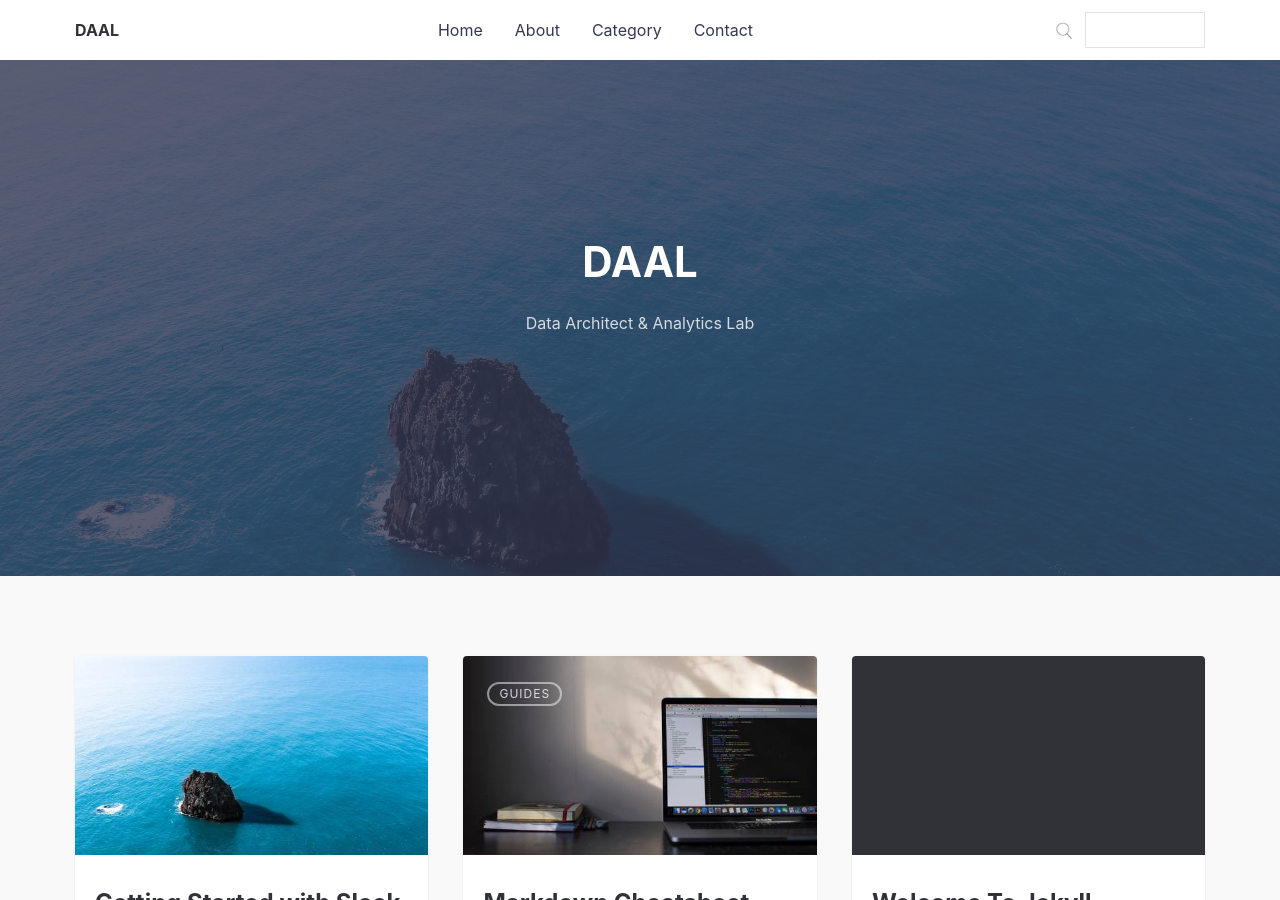
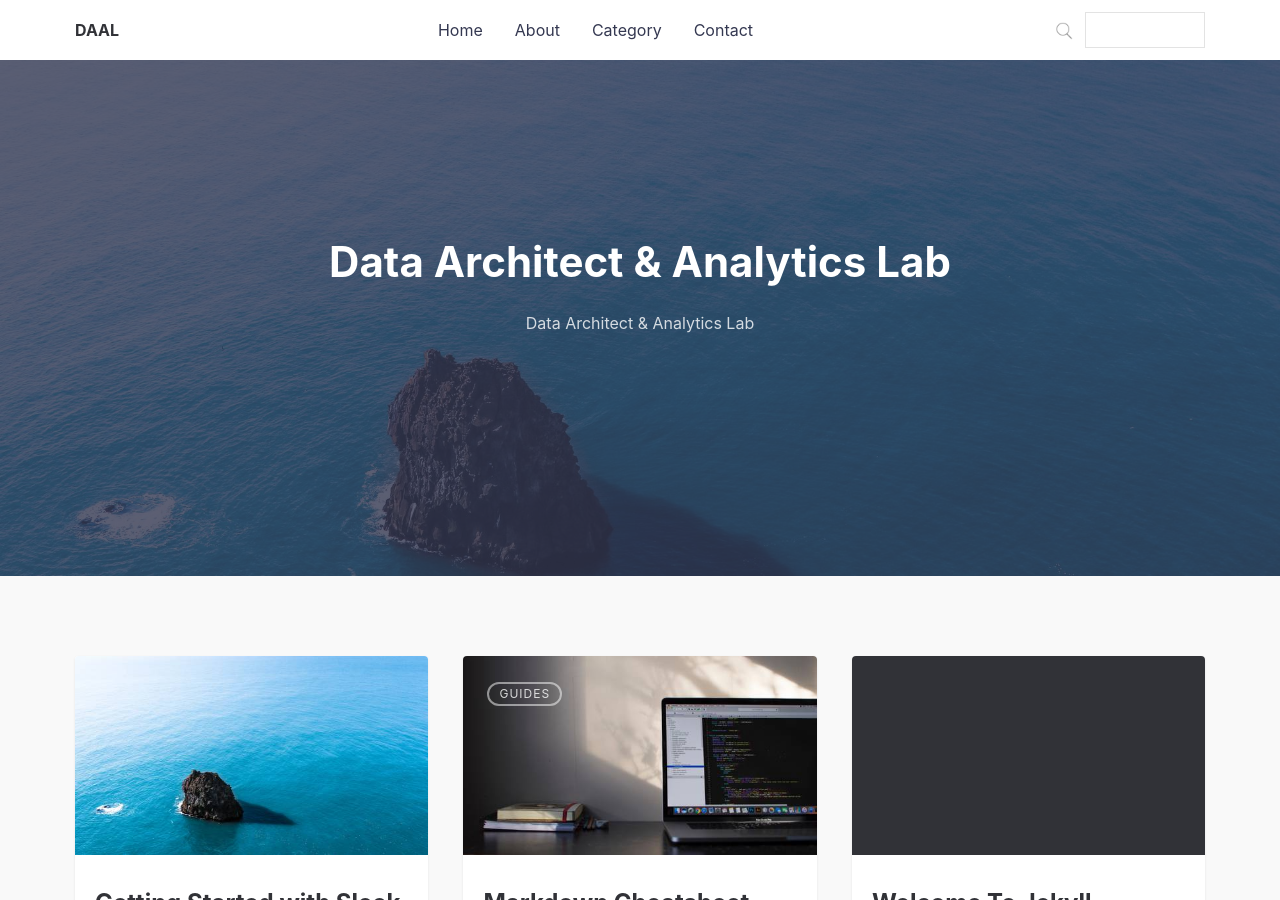
Before and after one commit to hjben/hjben.github.io, a Jekyll site: the page built from index.md, in a window 1280 px wide and 900 px high. Built offline with Jekyll 4.4.1, drawn with Linux system fonts in a browser that asks for light colours; nearby versions of some CDN libraries.

Commit message:
Main page description changed

```diff
--- a/_config.yml
+++ b/_config.yml
@@ -1,8 +1,8 @@
 # SITE CONFIGURATION
-title: DAAL # your site title
+title: Data Architect & Analytics Lab # your site title
 author: Ben # You
 description: > # Meta description of Homepage
-  Data Architect & Analytics Lab
+  Ben's Tech Lab
 baseurl: "" # the subpath of your site, e.g. /blog
 url: "https://hjben.github.io" # the base hostname & protocol for your site, e.g. http://example.com
 
```
